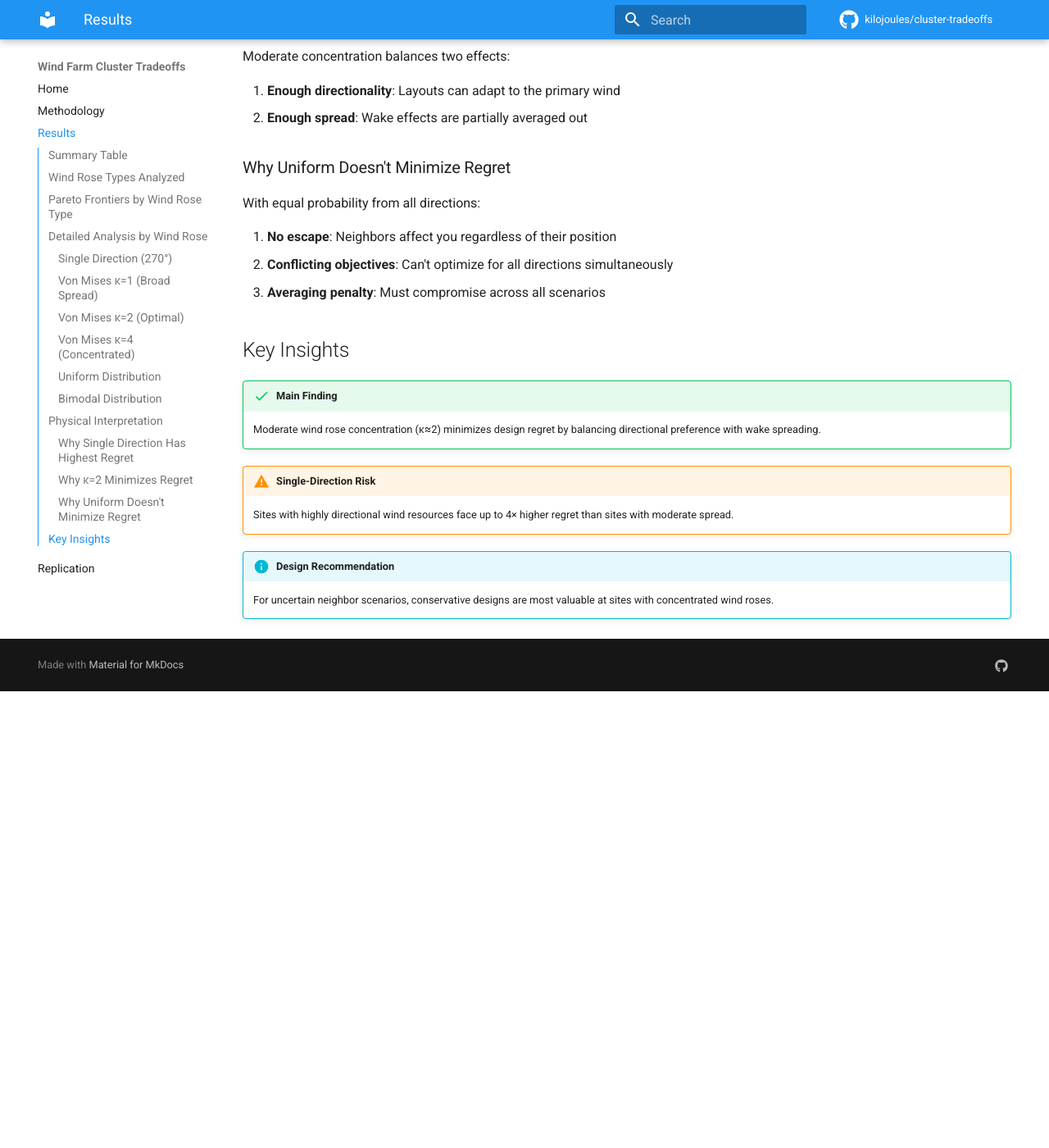
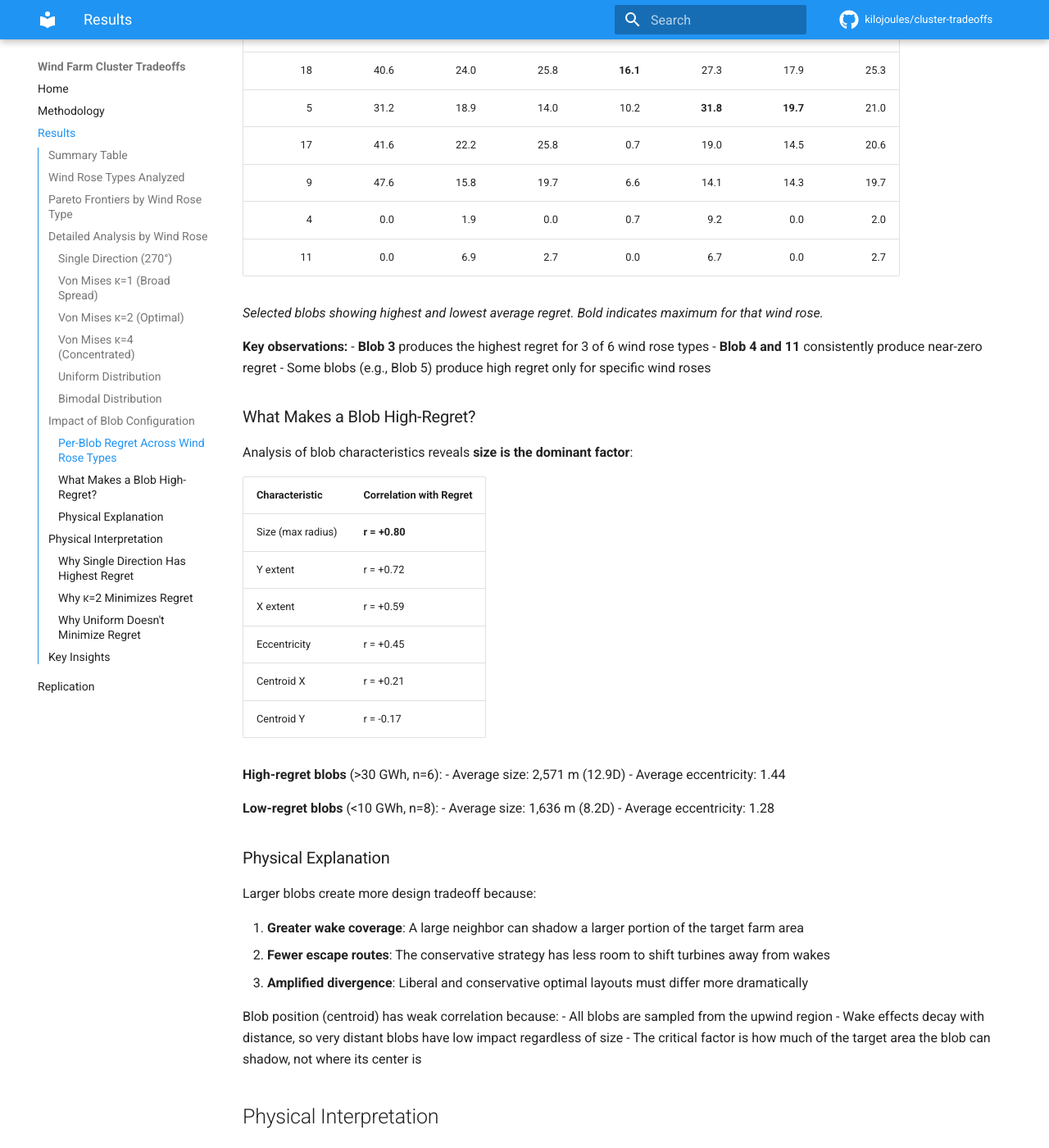
Before and after one commit to kilojoules/cluster-tradeoffs, an MkDocs documentation site: the page built from docs/results.md, in a window 1280 px wide and 1400 px high, scrolled down 10399 px. Shown: the whole window at 82% size. Built offline with MkDocs 1.6.1 and Material for MkDocs 9.7.7, drawn with Linux system fonts in a browser that asks for light colours; comment, search, counter and statistics services are not loaded; before the commit the page ends 11242 px from its top, so only the background shows below that; some of the changed text lies outside the part shown.

Commit message:
docs: add blob configuration impact analysis to results
Explains how neighbor blob characteristics affect regret:
- Per-blob regret table across wind rose types
- Correlation analysis showing size is dominant factor (r=+0.80)
- Physical explanation for why larger blobs create more tradeoff

Co-Authored-By: Claude Opus 4.5 <noreply@anthropic.com>

```diff
--- a/docs/results.md
+++ b/docs/results.md
@@ -133,6 +133,64 @@ Two dominant directions (270° and 90°) create:
 - Intermediate regret between single-direction and uniform
 - Layout must balance exposure from both directions
 
+## Impact of Blob Configuration
+
+While wind rose type determines the overall magnitude of regret, the **blob configuration** (neighbor position, size, and shape) determines which specific scenarios produce high or low regret.
+
+### Per-Blob Regret Across Wind Rose Types
+
+| Blob | Single | Uniform | κ=1 | κ=2 | κ=4 | Bimodal | Avg |
+|-----:|-------:|--------:|----:|----:|----:|--------:|----:|
+| 3 | **61.0** | 25.7 | **35.7** | 11.2 | 31.6 | 16.3 | **30.3** |
+| 7 | 59.0 | 25.7 | 17.4 | 13.3 | 18.4 | 18.8 | 25.4 |
+| 18 | 40.6 | 24.0 | 25.8 | **16.1** | 27.3 | 17.9 | 25.3 |
+| 5 | 31.2 | 18.9 | 14.0 | 10.2 | **31.8** | **19.7** | 21.0 |
+| 17 | 41.6 | 22.2 | 25.8 | 0.7 | 19.0 | 14.5 | 20.6 |
+| 9 | 47.6 | 15.8 | 19.7 | 6.6 | 14.1 | 14.3 | 19.7 |
+| 4 | 0.0 | 1.9 | 0.0 | 0.7 | 9.2 | 0.0 | 2.0 |
+| 11 | 0.0 | 6.9 | 2.7 | 0.0 | 6.7 | 0.0 | 2.7 |
+
+*Selected blobs showing highest and lowest average regret. Bold indicates maximum for that wind rose.*
+
+**Key observations:**
+- **Blob 3** produces the highest regret for 3 of 6 wind rose types
+- **Blob 4 and 11** consistently produce near-zero regret
+- Some blobs (e.g., Blob 5) produce high regret only for specific wind roses
+
+### What Makes a Blob High-Regret?
+
+Analysis of blob characteristics reveals **size is the dominant factor**:
+
+| Characteristic | Correlation with Regret |
+|----------------|------------------------|
+| Size (max radius) | **r = +0.80** |
+| Y extent | r = +0.72 |
+| X extent | r = +0.59 |
+| Eccentricity | r = +0.45 |
+| Centroid X | r = +0.21 |
+| Centroid Y | r = -0.17 |
+
+**High-regret blobs** (>30 GWh, n=6):
+- Average size: 2,571 m (12.9D)
+- Average eccentricity: 1.44
+
+**Low-regret blobs** (<10 GWh, n=8):
+- Average size: 1,636 m (8.2D)
+- Average eccentricity: 1.28
+
+### Physical Explanation
+
+Larger blobs create more design tradeoff because:
+
+1. **Greater wake coverage**: A large neighbor can shadow a larger portion of the target farm area
+2. **Fewer escape routes**: The conservative strategy has less room to shift turbines away from wakes
+3. **Amplified divergence**: Liberal and conservative optimal layouts must differ more dramatically
+
+Blob position (centroid) has weak correlation because:
+- All blobs are sampled from the upwind region
+- Wake effects decay with distance, so very distant blobs have low impact regardless of size
+- The critical factor is how much of the target area the blob can shadow, not where its center is
+
 ## Physical Interpretation
 
 ### Why Single Direction Has Highest Regret
```
